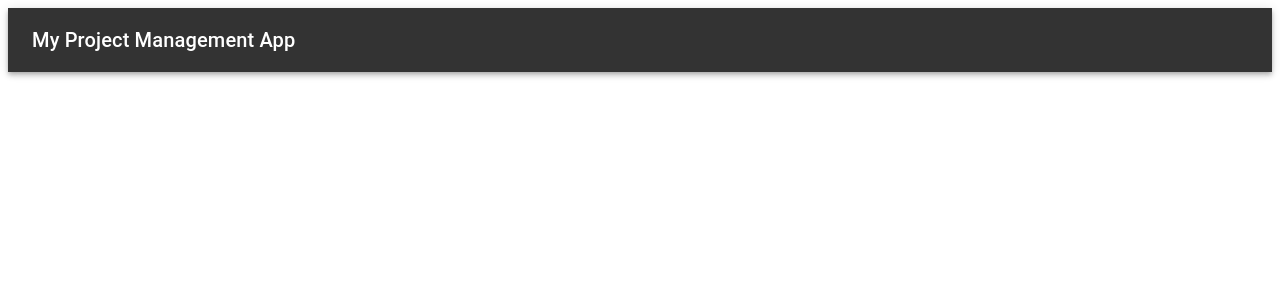
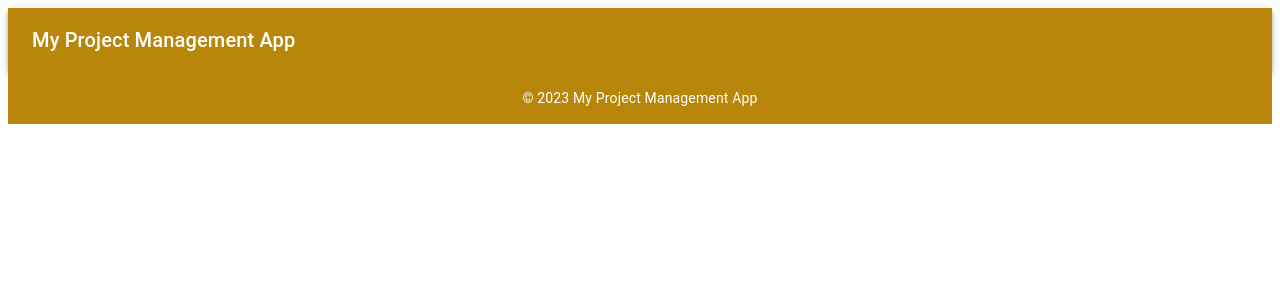
Before and after one commit to Stiflerzak/Project_Management_-App, a React (Create React App) app: page / in a window 1280 px wide. Shown: the top 300 px of the page. Built offline with nearby package versions, Linux system fonts and the light colour scheme.

Commit message:
Added Footer component

```diff
--- a/src/App.js
+++ b/src/App.js
@@ -1,9 +1,12 @@
+import Footer from "./components/Footer";
 import Header from "./components/Header";
 
 function App() {
   return (
     <div>
       <Header/>
+
+      <Footer/>
     </div>
   );
 }
--- /dev/null
+++ b/src/components/Footer.js
@@ -0,0 +1,20 @@
+import { Box, Typography } from '@mui/material';
+
+const Footer = () => {
+  const footerStyle = {
+    backgroundColor: '#B8860B',
+    color: '#fff',
+    padding: '16px',
+    marginTop: 'auto',
+  };
+
+  return (
+    <Box component="footer" style={footerStyle}>
+      <Typography variant="body2" align="center">
+        &copy; 2023 My Project Management App
+      </Typography>
+    </Box>
+  );
+};
+
+export default Footer;
--- a/src/components/Header.js
+++ b/src/components/Header.js
@@ -3,7 +3,7 @@ import { styled } from '@mui/material/styles';
 
 const Header = () => {
   const StyledAppBar = styled(AppBar)({
-    backgroundColor: '#333',
+    backgroundColor: '#B8860B',
     color: '#fff',
   });
 
```
